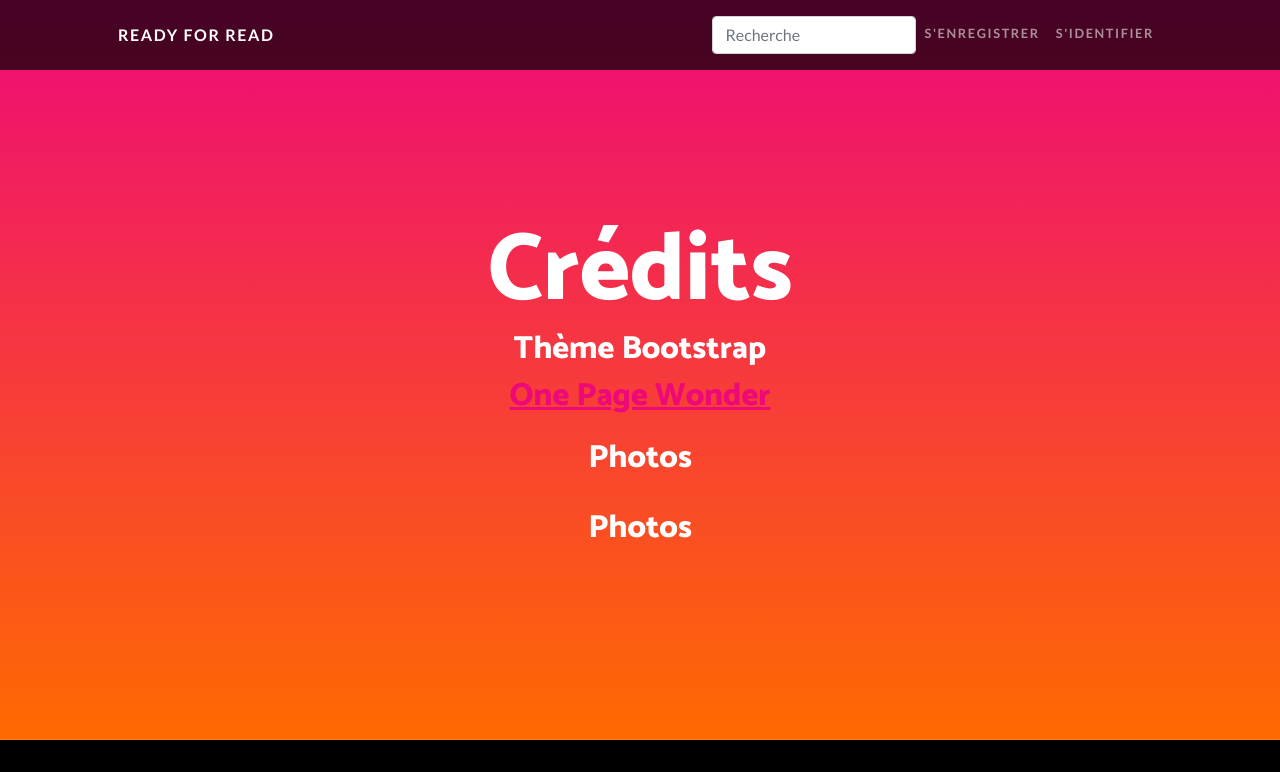
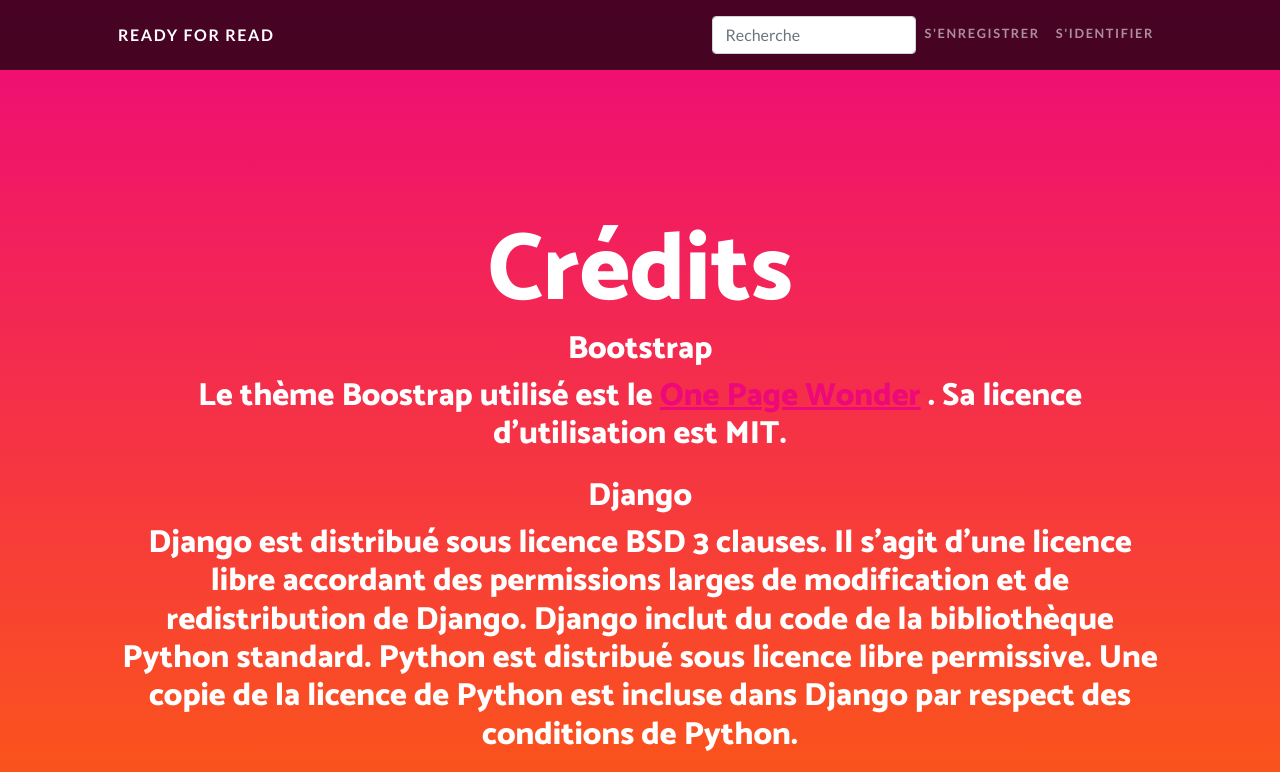
Before and after one commit to jbbaillet85/veille_tracking, a Django app: page /credits in a window 1280 px wide. Shown: the top 772 px of the page. Run offline with Django 4.2, Linux system fonts and the light colour scheme; some libraries are stand-ins or nearby versions.

Commit message:
feat: add page credits

```diff
--- a/templates/credits/credits.html
+++ b/templates/credits/credits.html
@@ -3,10 +3,14 @@
 {% block title_h1 %}Crédits{% endblock %}
 {% block title_h2 %}{% endblock %}
 {% block content %}
-<h2>Thème Bootstrap<h2>
-<p><a href="https://startbootstrap.com/theme/one-page-wonder">One Page Wonder</a><p>
-<h2>Photos<h2>
-<p><p>
+<h2>Bootstrap<h2>
+<p>Le thème Boostrap utilisé est le <a href="https://startbootstrap.com/theme/one-page-wonder">One Page Wonder</a> .
+    Sa licence d'utilisation est MIT.<p>
+<h2>Django<h2>
+<p>Django est distribué sous licence BSD 3 clauses.
+    Il s’agit d’une licence libre accordant des permissions larges de modification et de redistribution de Django.
+    Django inclut du code de la bibliothèque Python standard. Python est distribué sous licence libre permissive.
+    Une copie de la licence de Python est incluse dans Django par respect des conditions de Python.<p>
 <h2>Photos<h2>
 <p><p>
 {% endblock %}
```
